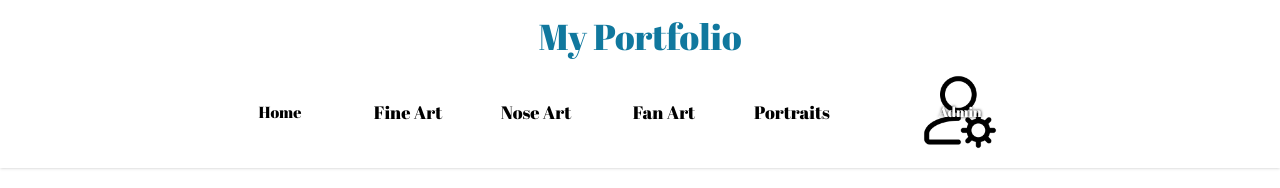
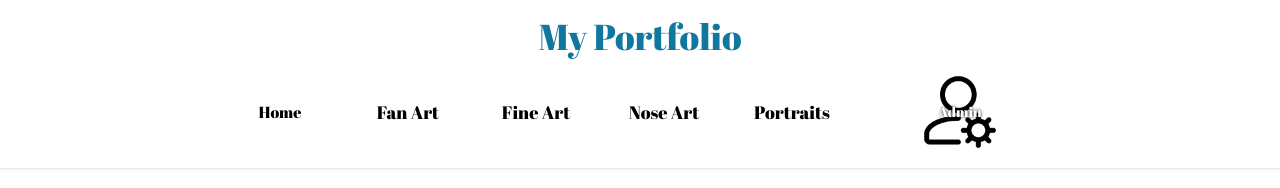
Before and after one commit to P4t4m8n/ad-web-app, a Next.js app: page / in a window 1280 px wide. Shown: the top 188 px of the page. Built offline with nearby package versions, Linux system fonts and the light colour scheme; a web font is replaced by a local one.

Commit message:
feat: refactor Nav component to streamline item rendering and improve code readability

```diff
--- a/components/Nav.tsx
+++ b/components/Nav.tsx
@@ -8,6 +8,11 @@ export default function Nav() {
 
   const items = [
     {
+      icon: "/icons/illustration.png",
+      href: "/fan-art",
+      text: "Fan Art",
+    },
+    {
       icon: "/icons/fan.png",
       href: "/fine-art",
       text: "Fine Art",
@@ -17,11 +22,7 @@ export default function Nav() {
       href: "/nose-art",
       text: "Nose Art",
     },
-    {
-      icon: "/icons/illustration.png",
-      href: "/fan-art",
-      text: "Fan Art",
-    },
+
     {
       icon: "/icons/portraits.png",
       href: "/portraits",
```
Lines whose indentation alone changed are shown as unchanged.
